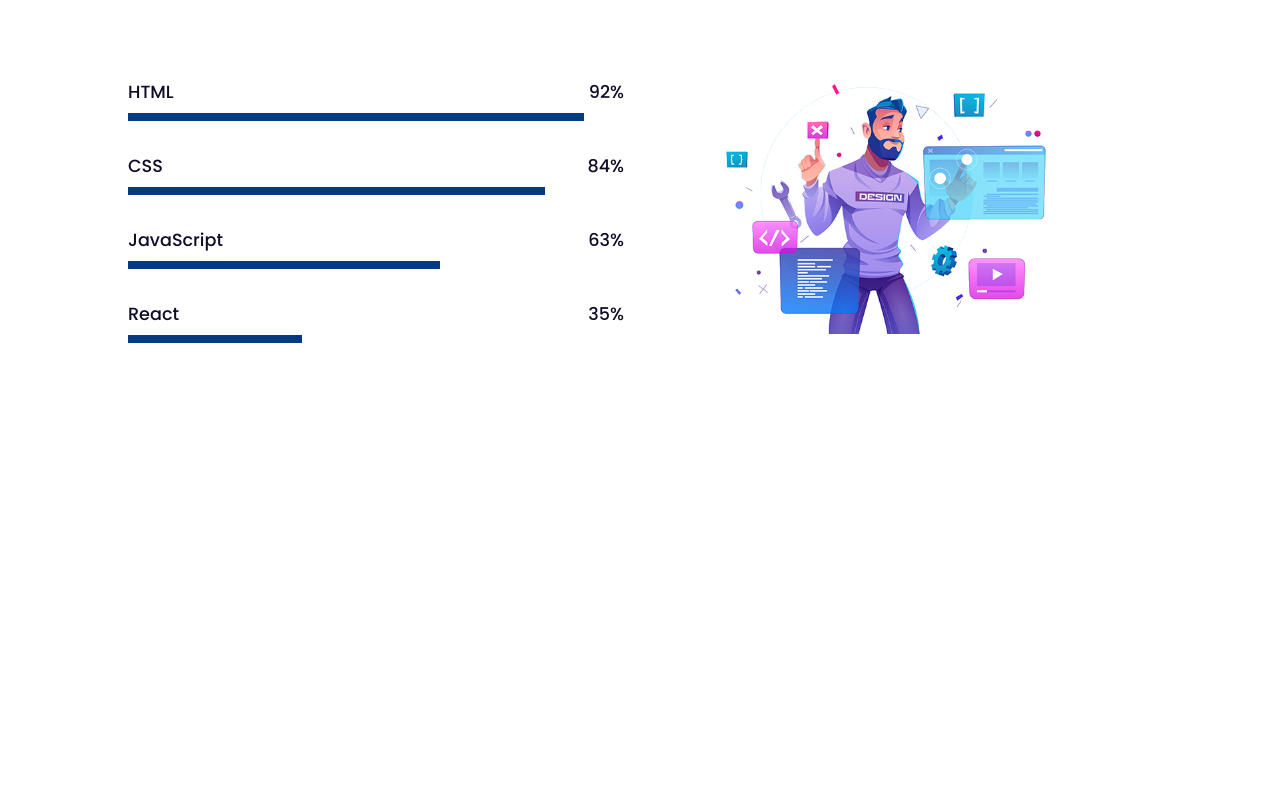
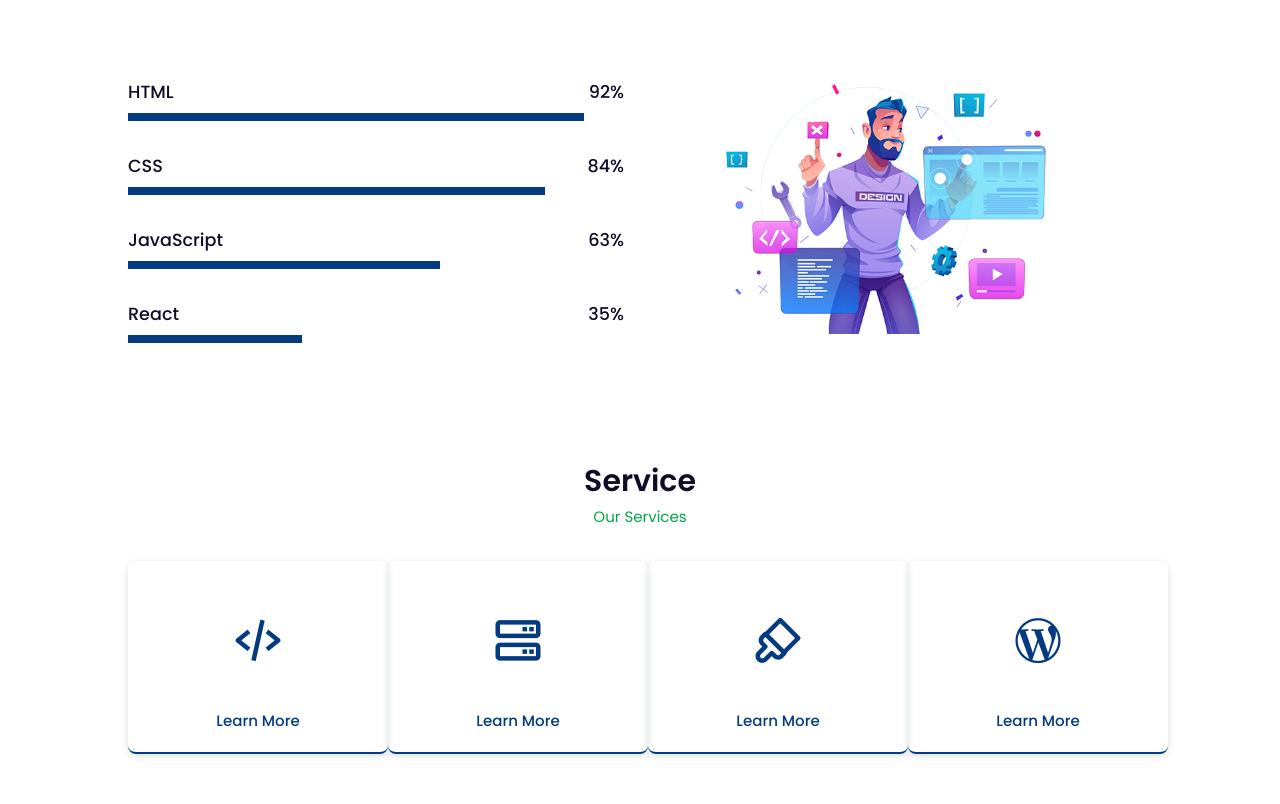
Before and after one commit to Felipe305/portfolio, a plain HTML site: page index.html in a window 1280 px wide. Shown: the part 1468-2272 px from the top of the page. Before the commit the page ends 1877 px from the top, so only its background shows below. Drawn offline with nearby package versions, Linux system fonts and the light colour scheme.

Commit message:
em andamento

```diff
--- a/css/style.css
+++ b/css/style.css
@@ -195,3 +195,52 @@ section {
 .react-bar{
     width: 35%;
 }
+
+/* Services Section */
+.services-content{
+    display: grid;
+    grid-template-columns: repeat(auto-fit, minmax(200px, auto));
+    justify-content: center;
+    gap: 1rem;
+    margin-top: 2rem;
+}
+.services-box{
+    padding: 20px;
+    width: 260px;
+    display: flex;
+    flex-direction: column;
+    align-items: center;
+    text-align: center;
+    border-radius: 0.5rem;
+    border-bottom: 2px solid var(--main-color);
+    box-shadow: 0 2px 7px rgba(14 55 54 / 15%);
+}
+.services-box .bx{
+    padding-top: 2rem;
+    font-size: 54px;
+    color:var(--main-color);
+}
+.services-box h3{
+    font-size: 1rem;
+    font-weight: 600;
+    margin: 0.7rem 0 0.4rem;
+}
+.services-box a{
+    color: var(--main-color);
+    font-size: var(--p-font);
+    font-weight: 500;
+}
+
+/* hover */
+.services-box:hover{
+    background: #02225a;
+}
+.services-box h3{
+    color: #fff;
+}
+.services-box:hover .bx{
+    color: #22cf91
+}
+.services-box:hover a{
+    color: #8b8a8f;
+}
--- a/index.html
+++ b/index.html
@@ -18,7 +18,7 @@
 <!--Home section-->
     <section class="home" id="home">
         <div class="social">
-            <a href=""><i class="bx bxl-github"></i></a>
+            <a href="https://github.com/Felipe305"><i class="bx bxl-github"></i></a>
             <a href=""><i class="bx bxl-dribbble"></i></a>
             <a href=""><i class="bx bxl-behance"></i></a>
         </div>
@@ -133,7 +133,42 @@
         </div>
     </section>
 
+    <!--Service Box-->
 
+    <section class="services" id="services">
+        <div class="heading">
+            <h2>Service</h2>
+            <span>Our Services</span>
+        </div>
+
+        <div class="services-content">
+            <!--box-1-->
+            <div class="services-box">
+                <i class="bx bx-code-alt"></i>
+                <h3>Web Developement</h3>
+                <a href="">Learn More</a>
+            </div>
+            <!--box-2-->
+            <div class="services-box">
+                <i class="bx bx-server"></i>
+                <h3>Backend Developement</h3>
+                <a href="">Learn More</a>
+            </div>
+            <!--box-3-->
+            <div class="services-box">
+                <i class="bx bx-brush"></i>
+                <h3>UI/UX Design</h3>
+                <a href="">Learn More</a>
+            </div>
+            <!--box-4-->
+            <div class="services-box">
+                <i class="bx bxl-wordpress"></i>
+                <h3>Wordpress Developement</h3>
+                <a href="">Learn More</a>
+            </div>
+        </div>
+
+    </section>
 
     <!--js file-->
     <script src="./js/script.js"></script>
```
